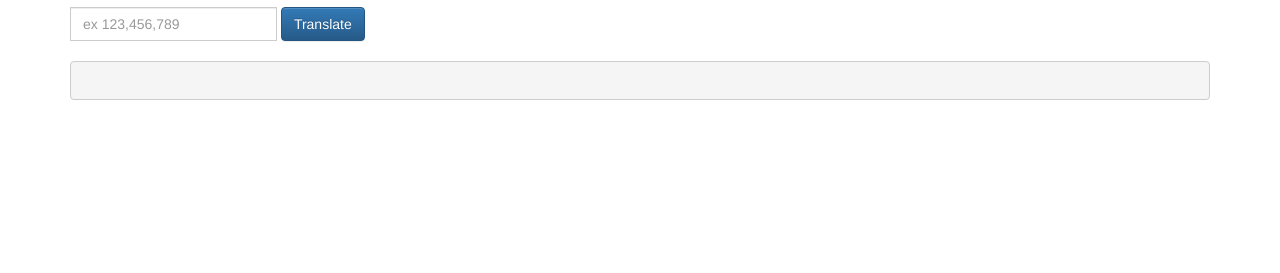
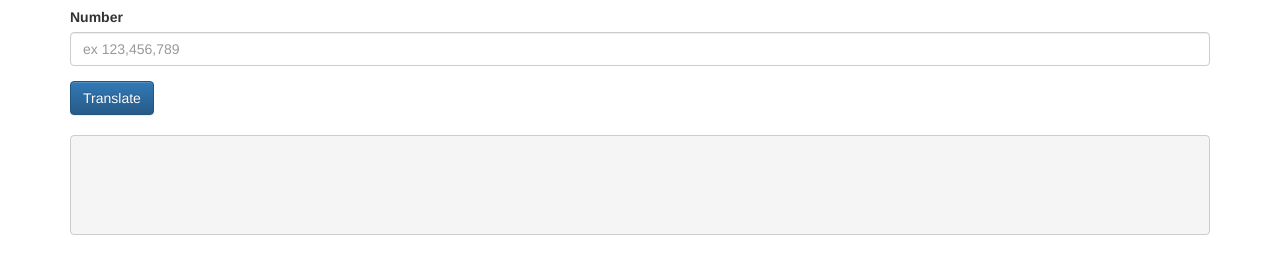
Before and after one commit to bigspotteddog/number-translator, a plain HTML site: page docs/index.html in a window 1280 px wide. Shown: the part 63-336 px from the top of the page. Drawn offline with nearby package versions, Linux system fonts and the light colour scheme.

Commit message:
Formatted the html page and send value as a string to the lambda function as that is what the parameter is expecting. Move negative up a level so it is only done once. Added final to variables.

```diff
--- a/docs/index.html
+++ b/docs/index.html
@@ -9,6 +9,16 @@
     <style>
     #answer {
         margin-top: 20px;
+        padding: 10px;
+
+        min-height: 100px;
+
+        font-family: Menlo,Monaco,Consolas,"Courier New",monospace;
+
+        border: 1px solid #ccc;
+        border-radius: 4px;
+
+        background-color: #f5f5f5;
     }
     </style>
     <!-- Optional theme -->
@@ -20,34 +30,23 @@
 <body>
     <div class="container">
         <h1>Number Translator</h1>
-        <div class="row">
-            <div class="col-md-12">
-                <div class="form-inline">
+
         <div class="form-group">
-                        <label class="sr-only" for="input">Amount</label>
-                        <div class="input-group">
+            <label for="input">Number</label>
             <input type="text" class="form-control" id="input" placeholder="ex 123,456,789">
         </div>
-                    </div>
         <button id="translate" class="btn btn-primary">Translate</button>
-                </div>
-            </div>
-        </div>
-        <div class="row">
-            <div class="col-md-12">
-                <pre id="answer">
-                </pre>
-            </div>
-        </div>
+        <div id="answer">
     </div>
     <script src="https://ajax.googleapis.com/ajax/libs/jquery/3.1.1/jquery.min.js"></script>
     <script type="text/javascript">
         $(document).ready(function() {
             $('#translate').on('click', function(ev) {
-                console.log(ev);
+                $('#answer').empty();
 
                 var target = $('#input');
                 var value = target.val();
+                value = '"' + value + '"';
                 $.post({
                     method: 'POST',
                     url: 'https://ny837d3zf3.execute-api.us-east-1.amazonaws.com/production/prime',
@@ -55,6 +54,9 @@
                     success: function(data, status, jqXHR) {
                         console.log(data);
                         $('#answer').html(data);
+                    },
+                    error: function() {
+                        $('#answer').html("An error has occurred");
                     }
                 });
             });
```
Also changed, not shown: 1 other file. Lines whose indentation alone changed are shown as unchanged.
